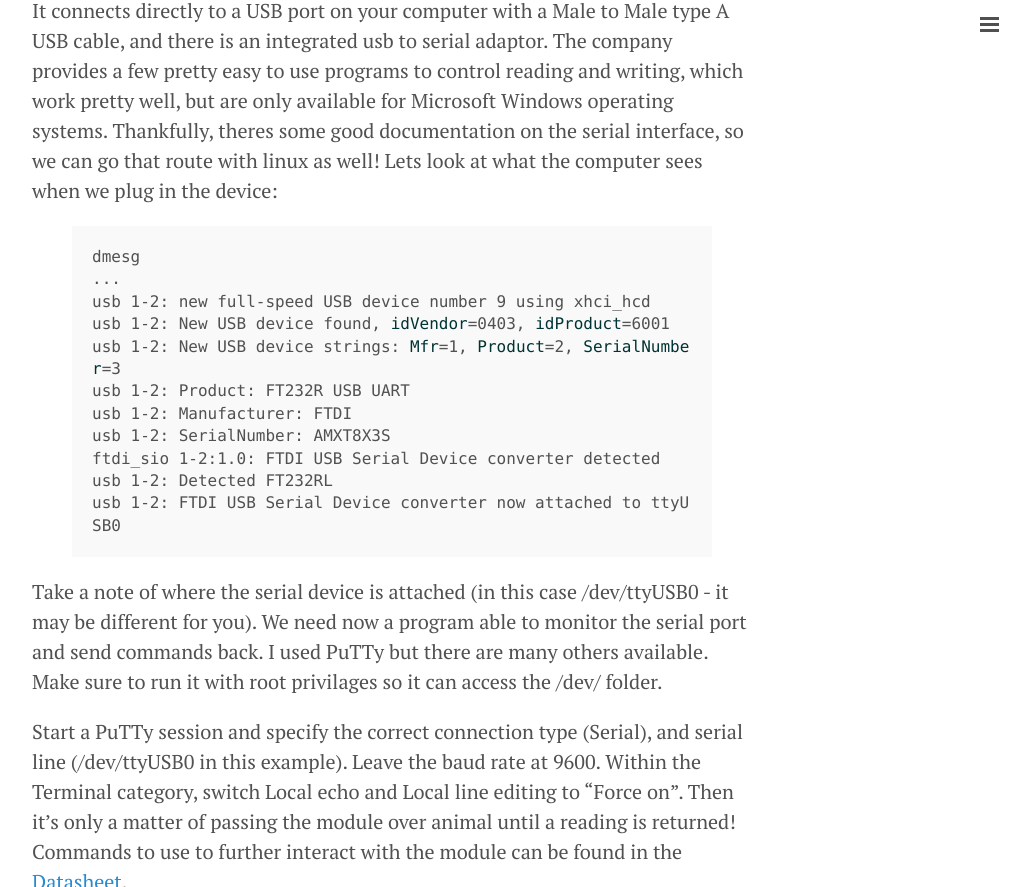
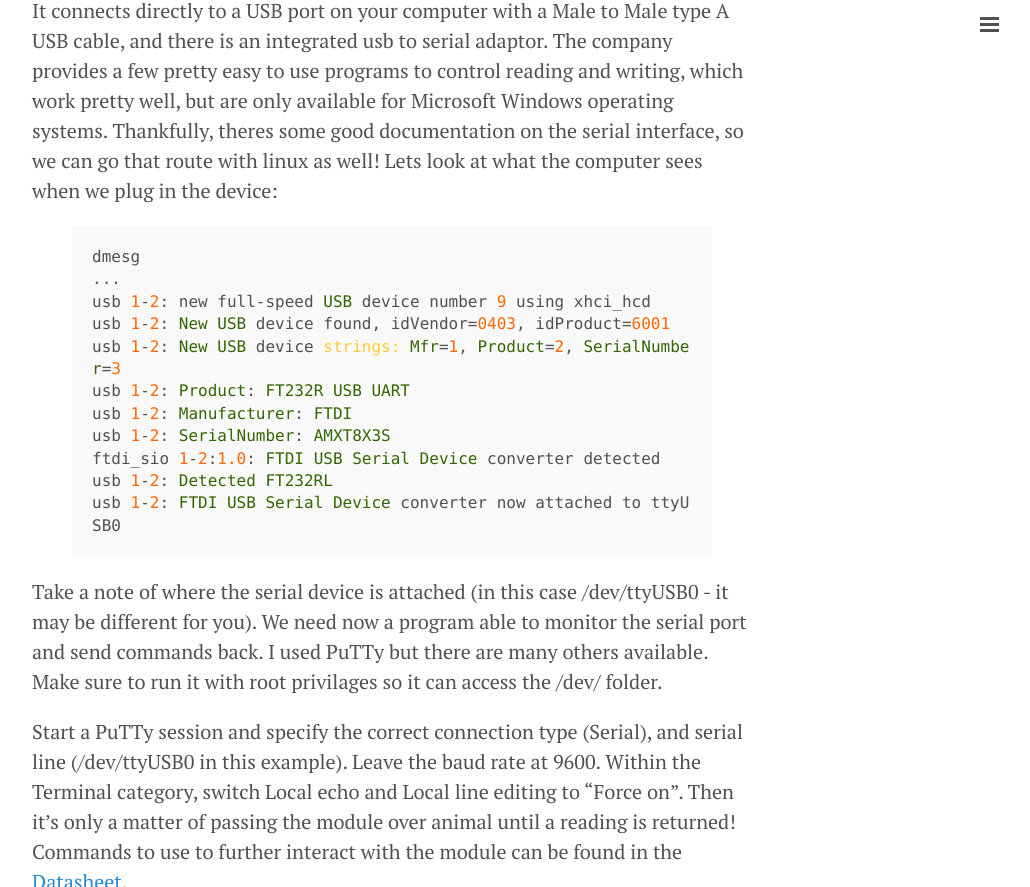
Before and after one commit to thomasteoh/thomasteoh.github.io, a Jekyll site: the page built from _posts/2016-01-20-microchips-authorised-implanter.md, in a window 1280 px wide and 900 px high, scrolled down 4742 px, cut to the strip 13-900 px from the top of the window. Shown: the whole strip, without its empty margins (248-1278 px from the left). Built offline with Jekyll 4.4.1, drawn with Linux system fonts in a browser that asks for light colours; Markdown is read by kramdown in place of the engine named in the settings; comment, search, counter and statistics services are not loaded.

Commit message:
Changed highlight from shell (invalid) to Ruby

```diff
--- a/_posts/2016-01-20-microchips-authorised-implanter.md
+++ b/_posts/2016-01-20-microchips-authorised-implanter.md
@@ -102,7 +102,7 @@ Commercially available scanners are not cheap; they're designed and marketed to
 
 It connects directly to a USB port on your computer with a Male to Male type A USB cable, and there is an integrated usb to serial adaptor. The company provides a few pretty easy to use programs to control reading and writing, which work pretty well, but are only available for Microsoft Windows operating systems. Thankfully, theres some good documentation on the serial interface, so we can go that route with linux as well! Lets look at what the computer sees when we plug in the device:
 
-{% highlight shell %}
+{% highlight ruby %}
 dmesg
 ...
 usb 1-2: new full-speed USB device number 9 using xhci_hcd
```
